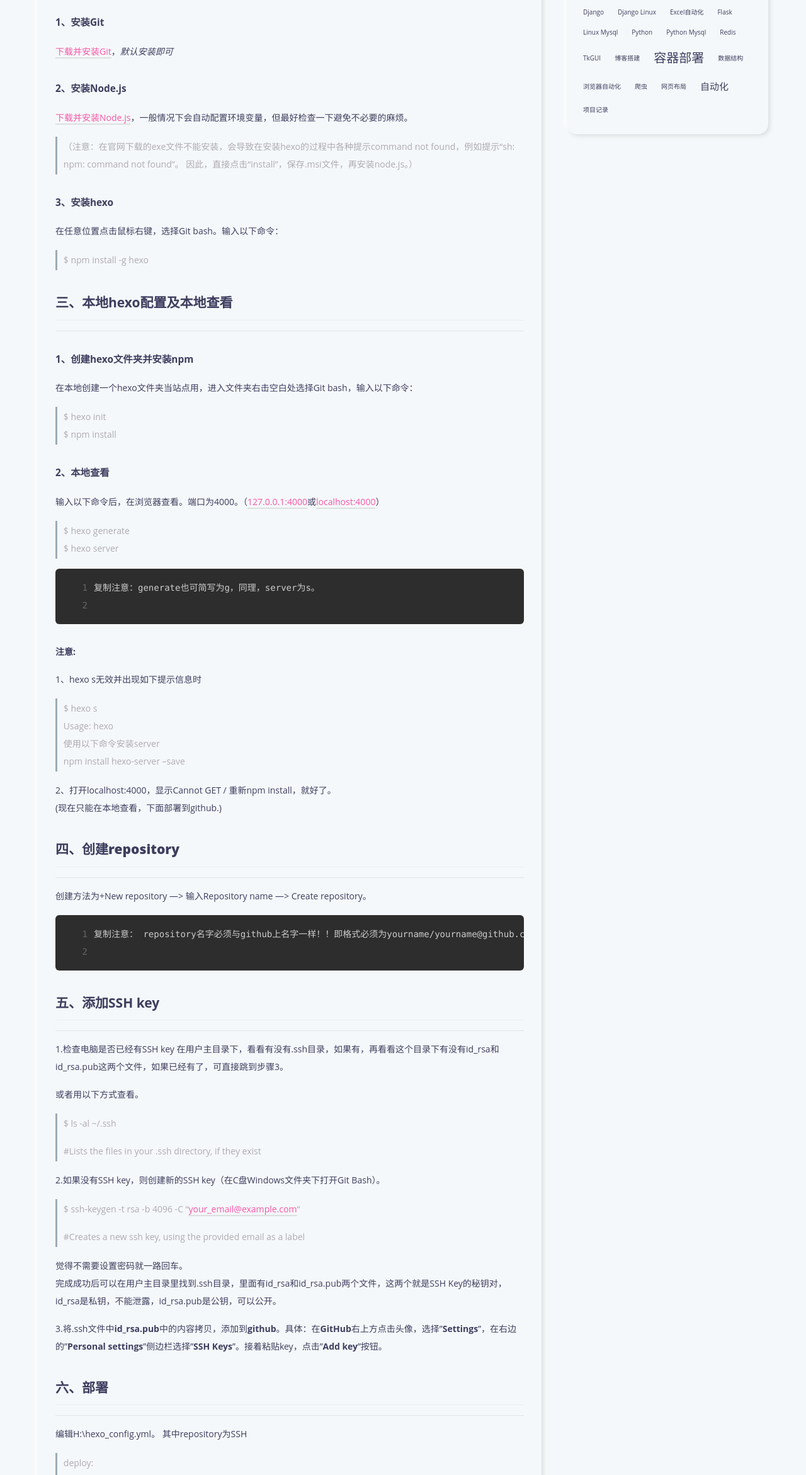
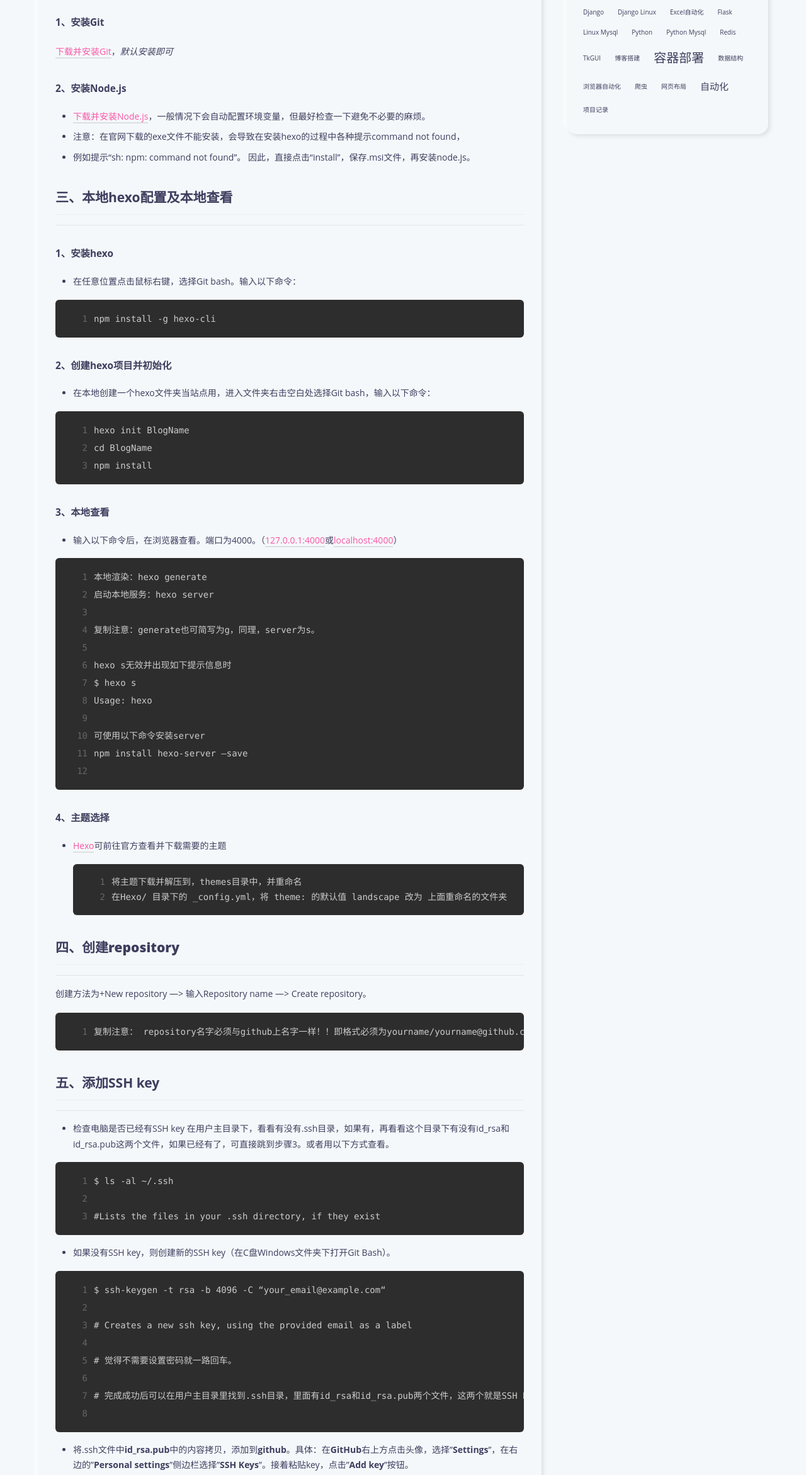
Before and after one commit to Xiaozhou-h/Xiaozhou-h.github.io, a plain HTML site: page 2024/10/04/hexo-github博客搭建/index.html in a window 1280 px wide. Shown: the part 1178-3520 px from the top of the page at 63% size. Drawn offline with nearby package versions, Linux system fonts and the light colour scheme.

Commit message:
Site updated: 2024-10-04 22:53:31

```diff
--- a/2024/10/04/hexo-github博客搭建/index.html
+++ b/2024/10/04/hexo-github博客搭建/index.html
@@ -150,58 +150,60 @@
 <p>按提示来就行了，注册时需要提供一个能用的电子邮箱。</p>
 <h2><span id="二-软件安装">二、软件安装</span></h2><hr>
 <h4><span id="1-安装git">1、安装Git</span></h4><p><a target="_blank" rel="noopener" href="https://git-scm.com/download/">下载并安装Git</a>，<em>默认安装即可</em></p>
-<h4><span id="2-安装nodejs">2、安装Node.js</span></h4><p><a target="_blank" rel="noopener" href="https://nodejs.org/en/">下载并安装Node.js</a>，一般情况下会自动配置环境变量，但最好检查一下避免不必要的麻烦。</p>
-<blockquote>
-<p>（注意：在官网下载的exe文件不能安装，会导致在安装hexo的过程中各种提示command not found，例如提示“sh: npm: command not found”。 因此，直接点击“install”，保存.msi文件，再安装node.js。）</p>
-</blockquote>
-<h4><span id="3-安装hexo">3、安装hexo</span></h4><p>在任意位置点击鼠标右键，选择Git bash。输入以下命令：</p>
-<blockquote>
-<p>$ npm install -g hexo</p>
-</blockquote>
+<h4><span id="2-安装nodejs">2、安装Node.js</span></h4><ul>
+<li><a target="_blank" rel="noopener" href="https://nodejs.org/en/">下载并安装Node.js</a>，一般情况下会自动配置环境变量，但最好检查一下避免不必要的麻烦。</li>
+<li>注意：在官网下载的exe文件不能安装，会导致在安装hexo的过程中各种提示command not found，</li>
+<li>例如提示“sh: npm: command not found”。 因此，直接点击“install”，保存.msi文件，再安装node.js。</li>
+</ul>
 <h2><span id="三-本地hexo配置及本地查看">三、本地hexo配置及本地查看</span></h2><hr>
-<h4><span id="1-创建hexo文件夹并安装npm">1、创建hexo文件夹并安装npm</span></h4><p>在本地创建一个hexo文件夹当站点用，进入文件夹右击空白处选择Git bash，输入以下命令：</p>
-<blockquote>
-<p>$ hexo init<br>$ npm install</p>
-</blockquote>
-<h4><span id="2-本地查看">2、本地查看</span></h4><p>输入以下命令后，在浏览器查看。端口为4000。（<a href="https://xiaozhou.top/2020/11/07/%E5%8D%9A%E5%AE%A2%E6%90%AD%E5%BB%BA/%3127.0.0.1:4000">127.0.0.1:4000</a>或<a href="localhost:4000">localhost:4000</a>）</p>
-<blockquote>
-<p>$ hexo generate<br>$ hexo server</p>
-</blockquote>
-<figure class="highlight plaintext"><table><tr><td class="gutter"><pre><span class="line">1</span><br><span class="line">2</span><br></pre></td><td class="code"><pre><span class="line">复制注意：generate也可简写为g，同理，server为s。</span><br><span class="line"></span><br></pre></td></tr></table></figure>
+<h4><span id="1-安装hexo">1、安装hexo</span></h4><ul>
+<li>在任意位置点击鼠标右键，选择Git bash。输入以下命令：</li>
+</ul>
+<figure class="highlight plaintext"><table><tr><td class="gutter"><pre><span class="line">1</span><br></pre></td><td class="code"><pre><span class="line">npm install -g hexo-cli</span><br></pre></td></tr></table></figure>
 
-<h5><span id="注意">注意:</span></h5><p>1、hexo s无效并出现如下提示信息时</p>
-<blockquote>
-<p>$ hexo s<br>Usage: hexo<br>使用以下命令安装server<br>npm install hexo-server –save</p>
-</blockquote>
-<p>2、打开localhost:4000，显示Cannot GET &#x2F; 重新npm install，就好了。<br>(现在只能在本地查看，下面部署到github.)</p>
+<h4><span id="2-创建hexo项目并初始化">2、创建hexo项目并初始化</span></h4><ul>
+<li>在本地创建一个hexo文件夹当站点用，进入文件夹右击空白处选择Git bash，输入以下命令：</li>
+</ul>
+<figure class="highlight plaintext"><table><tr><td class="gutter"><pre><span class="line">1</span><br><span class="line">2</span><br><span class="line">3</span><br></pre></td><td class="code"><pre><span class="line">hexo init BlogName</span><br><span class="line">cd BlogName</span><br><span class="line">npm install</span><br></pre></td></tr></table></figure>
+
+<h4><span id="3-本地查看">3、本地查看</span></h4><ul>
+<li>输入以下命令后，在浏览器查看。端口为4000。（<a href="https://xiaozhou.top/2020/11/07/%E5%8D%9A%E5%AE%A2%E6%90%AD%E5%BB%BA/%3127.0.0.1:4000">127.0.0.1:4000</a>或<a href="localhost:4000">localhost:4000</a>）</li>
+</ul>
+<figure class="highlight plaintext"><table><tr><td class="gutter"><pre><span class="line">1</span><br><span class="line">2</span><br><span class="line">3</span><br><span class="line">4</span><br><span class="line">5</span><br><span class="line">6</span><br><span class="line">7</span><br><span class="line">8</span><br><span class="line">9</span><br><span class="line">10</span><br><span class="line">11</span><br><span class="line">12</span><br></pre></td><td class="code"><pre><span class="line">本地渲染：hexo generate</span><br><span class="line">启动本地服务：hexo server</span><br><span class="line"></span><br><span class="line">复制注意：generate也可简写为g，同理，server为s。</span><br><span class="line"></span><br><span class="line">hexo s无效并出现如下提示信息时</span><br><span class="line">$ hexo s</span><br><span class="line">Usage: hexo</span><br><span class="line"></span><br><span class="line">可使用以下命令安装server</span><br><span class="line">npm install hexo-server –save</span><br><span class="line"></span><br></pre></td></tr></table></figure>
+
+<h4><span id="4-主题选择">4、主题选择</span></h4><ul>
+<li><p><a target="_blank" rel="noopener" href="https://hexo.io/zh-cn/">Hexo</a>可前往官方查看并下载需要的主题</p>
+<figure class="highlight plaintext"><table><tr><td class="gutter"><pre><span class="line">1</span><br><span class="line">2</span><br></pre></td><td class="code"><pre><span class="line">将主题下载并解压到，themes目录中，并重命名</span><br><span class="line">在Hexo/ 目录下的 _config.yml，将 theme: 的默认值 landscape 改为 上面重命名的文件夹</span><br></pre></td></tr></table></figure></li>
+</ul>
 <h2><span id="四-创建repository">四、<strong>创建repository</strong></span></h2><hr>
 <p>创建方法为+New repository —&gt; 输入Repository name —&gt; Create repository。</p>
-<figure class="highlight plaintext"><table><tr><td class="gutter"><pre><span class="line">1</span><br><span class="line">2</span><br></pre></td><td class="code"><pre><span class="line">复制注意： repository名字必须与github上名字一样！！即格式必须为yourname/yourname@github.com或yourname/yourname@github.io。</span><br><span class="line"></span><br></pre></td></tr></table></figure>
+<figure class="highlight plaintext"><table><tr><td class="gutter"><pre><span class="line">1</span><br></pre></td><td class="code"><pre><span class="line">复制注意： repository名字必须与github上名字一样！！即格式必须为yourname/yourname@github.com或yourname/yourname@github.io。</span><br></pre></td></tr></table></figure>
 
 <h2><span id="五-添加ssh-key">五、添加SSH key</span></h2><hr>
-<p>1.检查电脑是否已经有SSH key 在用户主目录下，看看有没有.ssh目录，如果有，再看看这个目录下有没有id_rsa和id_rsa.pub这两个文件，如果已经有了，可直接跳到步骤3。</p>
-<p>或者用以下方式查看。</p>
-<blockquote>
-<p>$ ls -al ~&#x2F;.ssh</p>
-<p>#Lists the files in your .ssh directory, if they exist</p>
-</blockquote>
-<p>2.如果没有SSH key，则创建新的SSH key（在C盘Windows文件夹下打开Git Bash）。</p>
-<blockquote>
-<p>$ ssh-keygen -t rsa -b 4096 -C “<a href="mailto:your_email@example.com">your_email@example.com</a>“</p>
-<p>#Creates a new ssh key, using the provided email as a label</p>
-</blockquote>
-<p>觉得不需要设置密码就一路回车。<br>完成成功后可以在用户主目录里找到.ssh目录，里面有id_rsa和id_rsa.pub两个文件，这两个就是SSH Key的秘钥对，id_rsa是私钥，不能泄露，id_rsa.pub是公钥，可以公开。</p>
-<p>3.将.ssh文件中<strong>id_rsa.pub</strong>中的内容拷贝，添加到<strong>github</strong>。具体：在<strong>GitHub</strong>右上方点击头像，选择”<strong>Settings</strong>”，在右边的”<strong>Personal settings</strong>”侧边栏选择”<strong>SSH Keys</strong>”。接着粘贴key，点击”<strong>Add key</strong>”按钮。</p>
+<ul>
+<li>检查电脑是否已经有SSH key 在用户主目录下，看看有没有.ssh目录，如果有，再看看这个目录下有没有id_rsa和id_rsa.pub这两个文件，如果已经有了，可直接跳到步骤3。或者用以下方式查看。</li>
+</ul>
+<figure class="highlight plaintext"><table><tr><td class="gutter"><pre><span class="line">1</span><br><span class="line">2</span><br><span class="line">3</span><br></pre></td><td class="code"><pre><span class="line">$ ls -al ~/.ssh</span><br><span class="line"></span><br><span class="line">#Lists the files in your .ssh directory, if they exist</span><br></pre></td></tr></table></figure>
+
+<ul>
+<li>如果没有SSH key，则创建新的SSH key（在C盘Windows文件夹下打开Git Bash）。</li>
+</ul>
+<figure class="highlight python"><table><tr><td class="gutter"><pre><span class="line">1</span><br><span class="line">2</span><br><span class="line">3</span><br><span class="line">4</span><br><span class="line">5</span><br><span class="line">6</span><br><span class="line">7</span><br><span class="line">8</span><br></pre></td><td class="code"><pre><span class="line">$ ssh-keygen -t rsa -b <span class="number">4096</span> -C “your_email@example.com“</span><br><span class="line"></span><br><span class="line"><span class="comment"># Creates a new ssh key, using the provided email as a label</span></span><br><span class="line"></span><br><span class="line"><span class="comment"># 觉得不需要设置密码就一路回车。</span></span><br><span class="line"></span><br><span class="line"><span class="comment"># 完成成功后可以在用户主目录里找到.ssh目录，里面有id_rsa和id_rsa.pub两个文件，这两个就是SSH Key的秘钥对，id_rsa是私钥，不能泄露，id_rsa.pub是公钥，可以公开。</span></span><br><span class="line"></span><br></pre></td></tr></table></figure>
+
+<ul>
+<li>将.ssh文件中<strong>id_rsa.pub</strong>中的内容拷贝，添加到<strong>github</strong>。具体：在<strong>GitHub</strong>右上方点击头像，选择”<strong>Settings</strong>”，在右边的”<strong>Personal settings</strong>”侧边栏选择”<strong>SSH Keys</strong>”。接着粘贴key，点击”<strong>Add key</strong>”按钮。</li>
+</ul>
 <h2><span id="六-部署">六、部署</span></h2><hr>
-<p>编辑H:\hexo_config.yml。 其中repository为SSH</p>
-<blockquote>
-<p>deploy:<br>type: git<br>repository: <a href="mailto:git@github.com">git@github.com</a>:Xiaozhou-h&#x2F;Xiaozhou-h.githup.io.git<br>branch: master</p>
-</blockquote>
-<p>执行以下命令完成部署。</p>
-<blockquote>
-<p>hexo g<br>hexo d</p>
-</blockquote>
-<p>其中，d为deploy。<br>再在浏览器访问yourname.github.io就可以看到自己的博客了。</p>
+<ul>
+<li>编辑H:\hexo中的_config.yml。 其中repository为SSH</li>
+</ul>
+<figure class="highlight plaintext"><table><tr><td class="gutter"><pre><span class="line">1</span><br><span class="line">2</span><br><span class="line">3</span><br><span class="line">4</span><br></pre></td><td class="code"><pre><span class="line">deploy:</span><br><span class="line">  type: git</span><br><span class="line">  repository: git@github.com:Xiaozhou-h/Xiaozhou-h.github.io.git</span><br><span class="line">  branch: main</span><br></pre></td></tr></table></figure>
+
+<ul>
+<li>执行以下命令完成部署。</li>
+</ul>
+<figure class="highlight plaintext"><table><tr><td class="gutter"><pre><span class="line">1</span><br><span class="line">2</span><br><span class="line">3</span><br><span class="line">4</span><br><span class="line">5</span><br></pre></td><td class="code"><pre><span class="line">hexo g</span><br><span class="line">hexo d</span><br><span class="line"></span><br><span class="line">其中，d为deploy。</span><br><span class="line">再在浏览器访问yourname.github.io就可以看到自己的博客了。</span><br></pre></td></tr></table></figure>
+
 <h5><span id="注意">注意</span></h5><p>1.如果在执行hexo d时，报错如下（找不到git部署）</p>
 <blockquote>
 <p>ERROR Deployer not found: git</p>
@@ -220,7 +222,7 @@
 </blockquote>
 <h2><span id="七-更新博客">七、更新博客</span></h2><hr>
 <p>更新自己以前写的博客，在bash下输入以下命令</p>
-<figure class="highlight plaintext"><table><tr><td class="gutter"><pre><span class="line">1</span><br><span class="line">2</span><br><span class="line">3</span><br></pre></td><td class="code"><pre><span class="line">复制hexo g</span><br><span class="line">hexo d</span><br><span class="line"></span><br></pre></td></tr></table></figure>
+<figure class="highlight python"><table><tr><td class="gutter"><pre><span class="line">1</span><br><span class="line">2</span><br><span class="line">3</span><br><span class="line">4</span><br></pre></td><td class="code"><pre><span class="line"><span class="comment"># 重新渲染文件</span></span><br><span class="line">hexo g</span><br><span class="line"><span class="comment"># 将渲染后的文件重新上传到github</span></span><br><span class="line">hexo d</span><br></pre></td></tr></table></figure>
 
 <h2><span id="八-写博客">八、写博客</span></h2><hr>
 <p>新建博客，在bash下输入以下命令就可以完成名为testname.md博客文件的新建，在<code>H:\hexo\source\_posts</code>可以找到。</p>
@@ -228,9 +230,8 @@
 <p>hexo new “testname”</p>
 </blockquote>
 <p>写完博客后，使用如下命令生成并发表。</p>
-<blockquote>
-<p>hexo g<br>hexo d</p>
-</blockquote>
+<figure class="highlight plaintext"><table><tr><td class="gutter"><pre><span class="line">1</span><br><span class="line">2</span><br></pre></td><td class="code"><pre><span class="line">hexo g</span><br><span class="line">hexo d</span><br></pre></td></tr></table></figure>
+
 <p><strong>注：</strong></p>
 <figure class="highlight plaintext"><table><tr><td class="gutter"><pre><span class="line">1</span><br><span class="line">2</span><br><span class="line">3</span><br><span class="line">4</span><br><span class="line">5</span><br><span class="line">6</span><br><span class="line">7</span><br><span class="line">8</span><br><span class="line">9</span><br></pre></td><td class="code"><pre><span class="line">复制hexo clean //清楚缓存</span><br><span class="line">hexo g # 绚烂</span><br><span class="line">hexo s # 在本地部署</span><br><span class="line">hexo d # 部署到远程服务器</span><br><span class="line">hexo new &quot;新的博客&quot; # 新建博客</span><br><span class="line"></span><br><span class="line">hexo d -g &amp;&amp; hexo clean  //组合命令 一键部署至远程服务器</span><br><span class="line">（一定要记得在网盘或者移动磁盘备份，不然会很麻烦）</span><br><span class="line"></span><br></pre></td></tr></table></figure>
 
```
